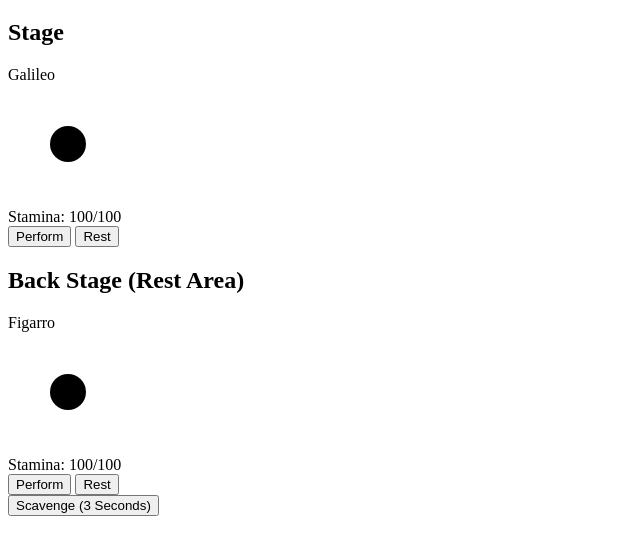
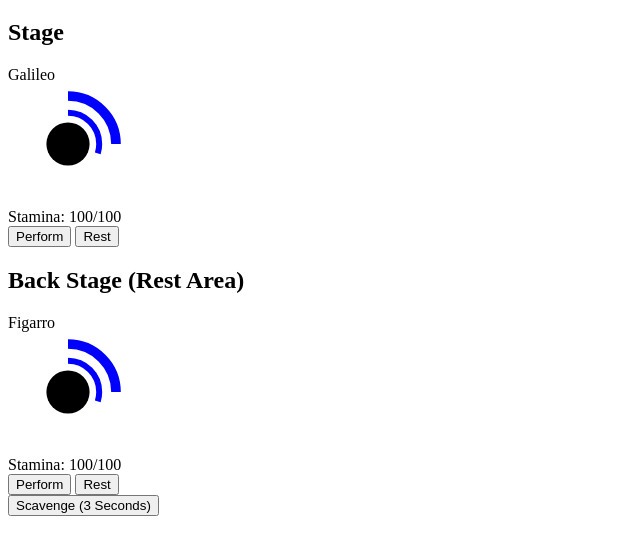
Before and after one commit to berryScheme/the-ringmaster, a plain HTML site: page index.html in a window 1280 px wide. Shown: the part 61-616 px from the top of the page, without its empty margins (0-640 px from the left). Drawn offline with Linux system fonts and the light colour scheme.

Commit message:
add: dash offsets to both pairs of rings for performer cards

```diff
--- a/index.html
+++ b/index.html
@@ -17,9 +17,11 @@
             <div class="performer-card">
                 <div class="name-tag">Galileo</div>
                 <svg viewBox="0 0 100 100" width="120">
-                    <circle class="trick-ring" cx="50" cy="50" r="40" fill="none" stroke="white" stroke-width="8"/>
-                    <circle class="xp-ring" cx="50" cy="50" r="25" fill="none" stroke="white" stroke-width="5"/>
-                    <circle class="icon" cx="50" cy="50" r="15" fill="black"/>
+                    <g transform="rotate(-90 50 50)">
+                        <circle class="trick-ring" cx="50" cy="50" r="40" fill="none" stroke="blue" stroke-width="8" pathLength="100" stroke-dasharray="100" stroke-dashoffset="75"/>
+                        <circle class="xp-ring" cx="50" cy="50" r="26" fill="none" stroke="blue" stroke-width="5" pathLength="100" stroke-dasharray="100" stroke-dashoffset="70"/>
+                    </g>
+                    <circle class="icon" cx="50" cy="50" r="18" fill="black"/>
                 </svg>
                 <div class="stamina-bar">
                     <div class="stamina"></div>
@@ -35,9 +37,11 @@
             <div class="performer-card">
                 <div class="name-tag">Figarro</div>
                 <svg viewBox="0 0 100 100" width="120">
-                    <circle class="trick-ring" cx="50" cy="50" r="40" fill="none" stroke="white" stroke-width="8"/>
-                    <circle class="xp-ring" cx="50" cy="50" r="25" fill="none" stroke="white" stroke-width="5"/>
-                    <circle class="icon" cx="50" cy="50" r="15" fill="black"/>
+                    <g transform="rotate(-90 50 50)">
+                        <circle class="trick-ring" cx="50" cy="50" r="40" fill="none" stroke="blue" stroke-width="8" pathLength="100" stroke-dasharray="100" stroke-dashoffset="75"/>
+                        <circle class="xp-ring" cx="50" cy="50" r="26" fill="none" stroke="blue" stroke-width="5" pathLength="100" stroke-dasharray="100" stroke-dashoffset="70"/>
+                    </g>
+                    <circle class="icon" cx="50" cy="50" r="18" fill="black"/>
                 </svg>
                 <div class="stamina-bar">
                     <div class="stamina"></div>
```
